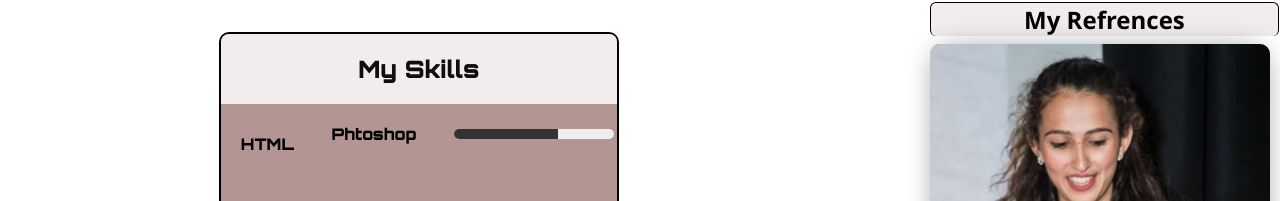
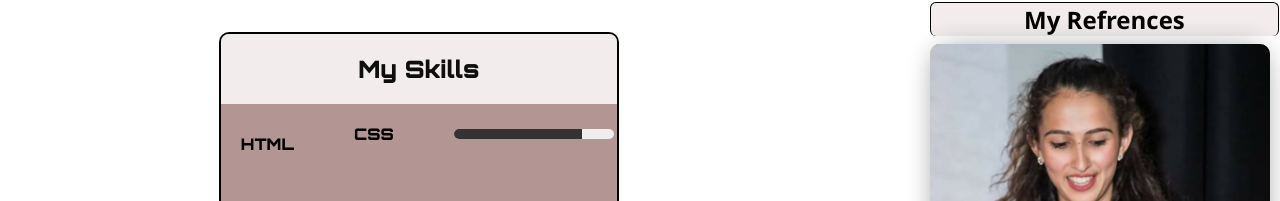
Before and after one commit to sulav-badal/protfolio, a plain HTML site: page index.html in a window 1280 px wide. Shown: the part 3229-3430 px from the top of the page. Drawn offline with nearby package versions, Linux system fonts and the light colour scheme; a web font is replaced by a local one.

Commit message:
Update index.html

```diff
--- a/index.html
+++ b/index.html
@@ -183,13 +183,7 @@
                     <div class="skill-level">
                       <div class="skill-percent" style="width: 90%"></div>
                     </div>
-		    <div class="skill">
-                    <div class="skill-name">Phtoshop</div>
-                    <div class="skill-level">
-                      <div class="skill-percent" style="width: 65%"></div>
-                    </div>
-                    <div class="skill-percent-number">65%</div>
-                  </div>
+
                   <div class="skill">
                     <div class="skill-name">CSS</div>
                     <div class="skill-level">
@@ -198,7 +192,7 @@
                     <div class="skill-percent-number">80%</div>
                   </div>
                   <div class="skill">
-                    <div class="skill-name">JavaScript</div>
+                    <div class="skill-name">PHOTOSHOP</div>
                     <div class="skill-level">
                       <div class="skill-percent" style="width: 75%"></div>
                     </div>
```
